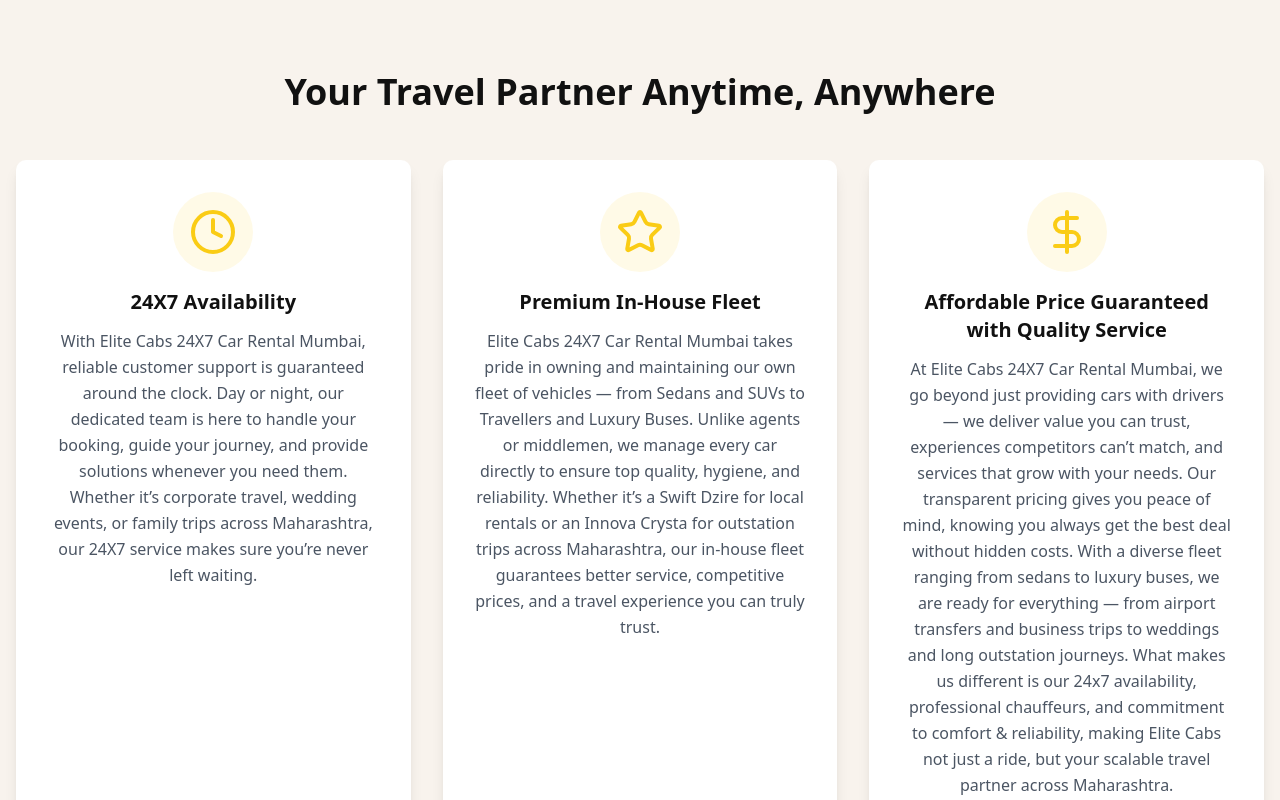
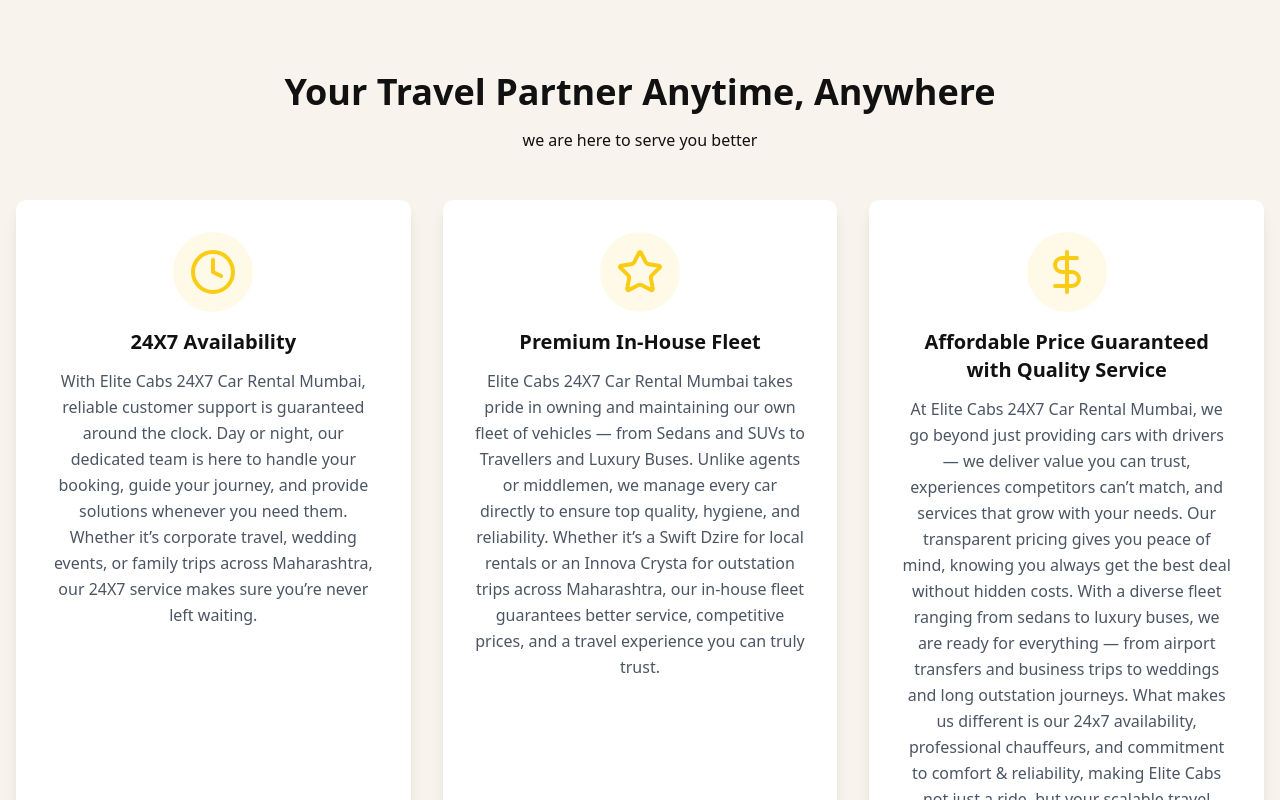
Before and after one commit to adarsh9960/new, a Next.js app: page / in a window 1280 px wide. Shown: the part 8200-9000 px from the top of the page. Built offline with nearby package versions, Linux system fonts and the light colour scheme.

Commit message:
Update WhyChooseUsSection.tsx

```diff
--- a/src/components/sections/WhyChooseUsSection.tsx
+++ b/src/components/sections/WhyChooseUsSection.tsx
@@ -45,6 +45,8 @@
           <h2 className="text-3xl md:text-4xl font-bold text-foreground mb-4">
             Your Travel Partner Anytime, Anywhere
           </h2>
+          <p> we are here to serve you better
+            </p>
         </div>
 
         <div className="grid md:grid-cols-2 lg:grid-cols-3 gap-8">
```
